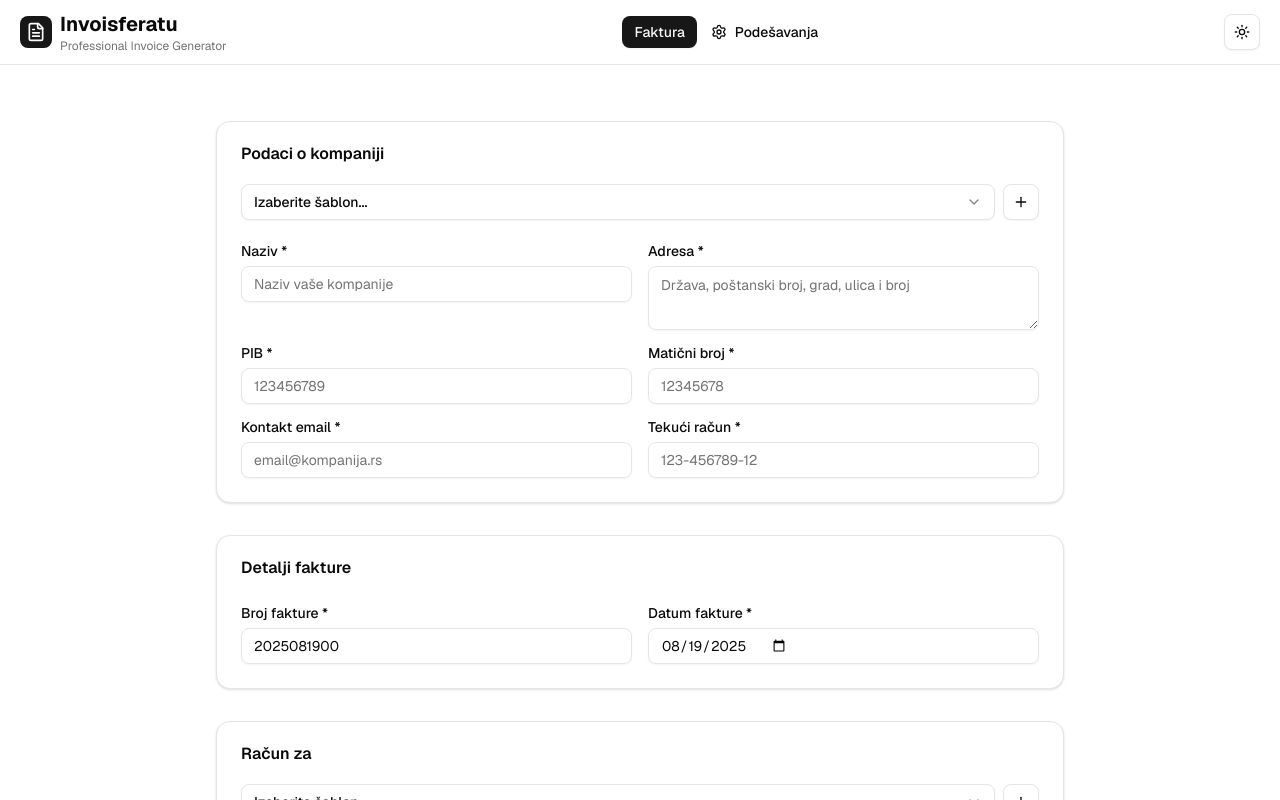
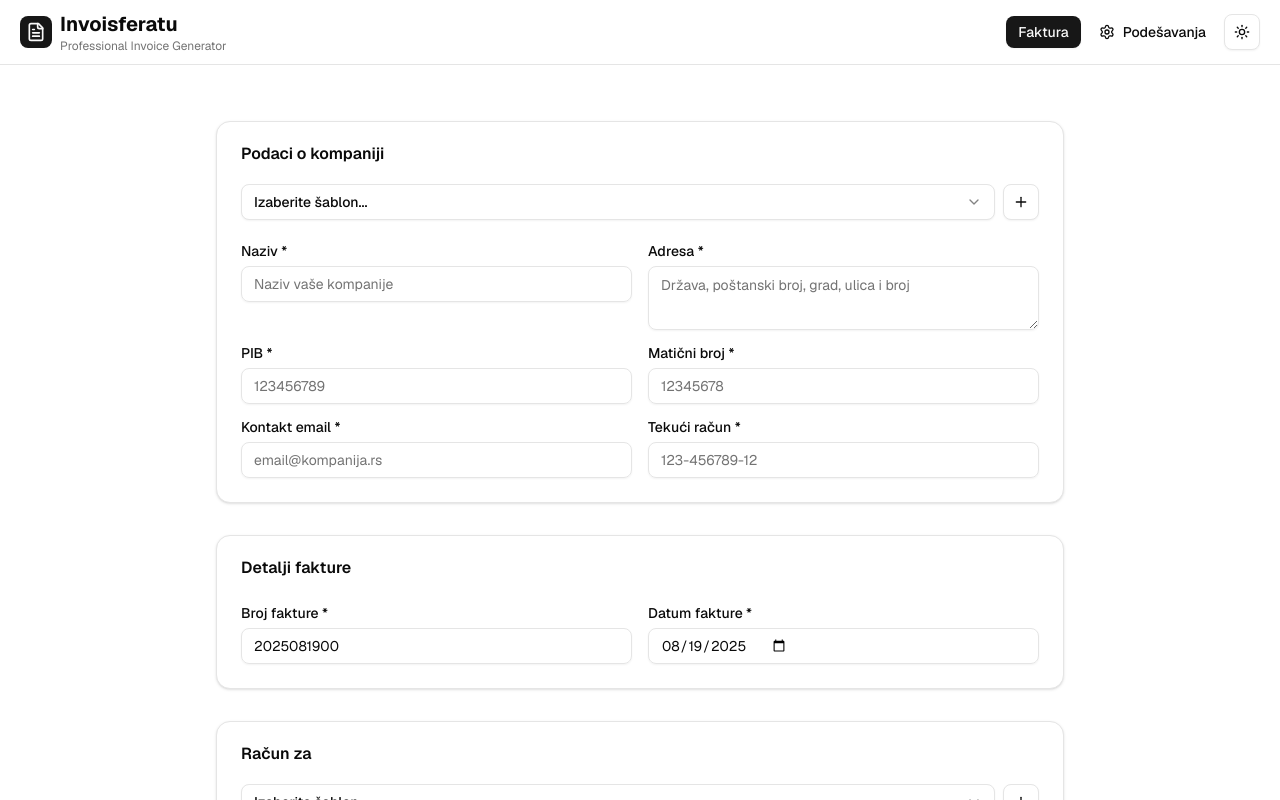
Before and after one commit to nobradov1c/invoisferatu, a Next.js app: page / in a window 1280 px wide. Shown: the top 800 px of the page. Built offline with nearby package versions, Linux system fonts and the light colour scheme.

Commit message:
fixup navigation

```diff
--- a/components/header.tsx
+++ b/components/header.tsx
@@ -55,8 +55,10 @@ export function Header() {
           </div>
         </Link>
 
+        {/* Right side - Navigation, mobile menu and Theme toggle */}
+        <div className="flex items-center gap-2">
           {/* Desktop Navigation */}
-        <nav className="hidden items-center gap-1 md:flex">
+          <nav className="hidden items-center gap-2 md:flex">
             {navigationItems.map((item) => (
               <Button
                 key={item.href}
@@ -72,7 +74,6 @@ export function Header() {
             ))}
           </nav>
 
-        {/* Right side - Theme toggle and mobile menu */}
           <div className="flex items-center gap-2">
             <ThemeToggle />
 
@@ -104,7 +105,10 @@ export function Header() {
                       className="justify-start"
                       onClick={() => setIsOpen(false)}
                     >
-                    <Link href={item.href} className="flex items-center gap-3">
+                      <Link
+                        href={item.href}
+                        className="flex items-center gap-3"
+                      >
                         {item.icon && <item.icon className="h-5 w-5" />}
                         {item.label}
                       </Link>
@@ -115,6 +119,7 @@ export function Header() {
             </Sheet>
           </div>
         </div>
+      </div>
     </header>
   );
 }
```
Lines whose indentation alone changed are shown as unchanged.
